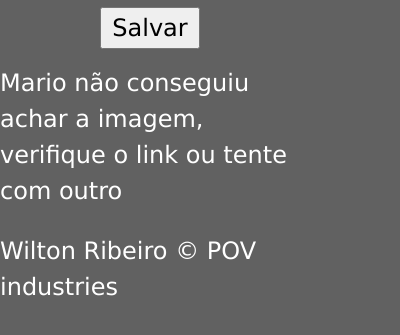
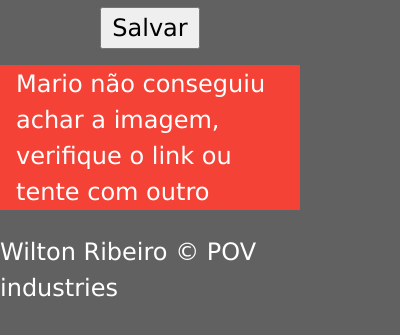
Before and after one commit to 100ze/opa_mario, a browser extension: page popup.html in a window 400 px wide. Shown: the part 177-512 px from the top of the page. Drawn offline with nearby package versions, Linux system fonts and the light colour scheme.

Commit message:
style error section

```diff
--- a/popup.html
+++ b/popup.html
@@ -43,8 +43,8 @@
       <input type="text">
       <button class="w3-display-bottom" type="button">Salvar</button>
     </section>
-    <section>
-      <div>Mario não conseguiu achar a imagem, verifique o link ou tente com outro</div>
+    <section class="w3-section">
+      <div class="w3-panel w3-red">Mario não conseguiu achar a imagem, verifique o link ou tente com outro</div>
     </section>
   </main>
   <footer>
```
